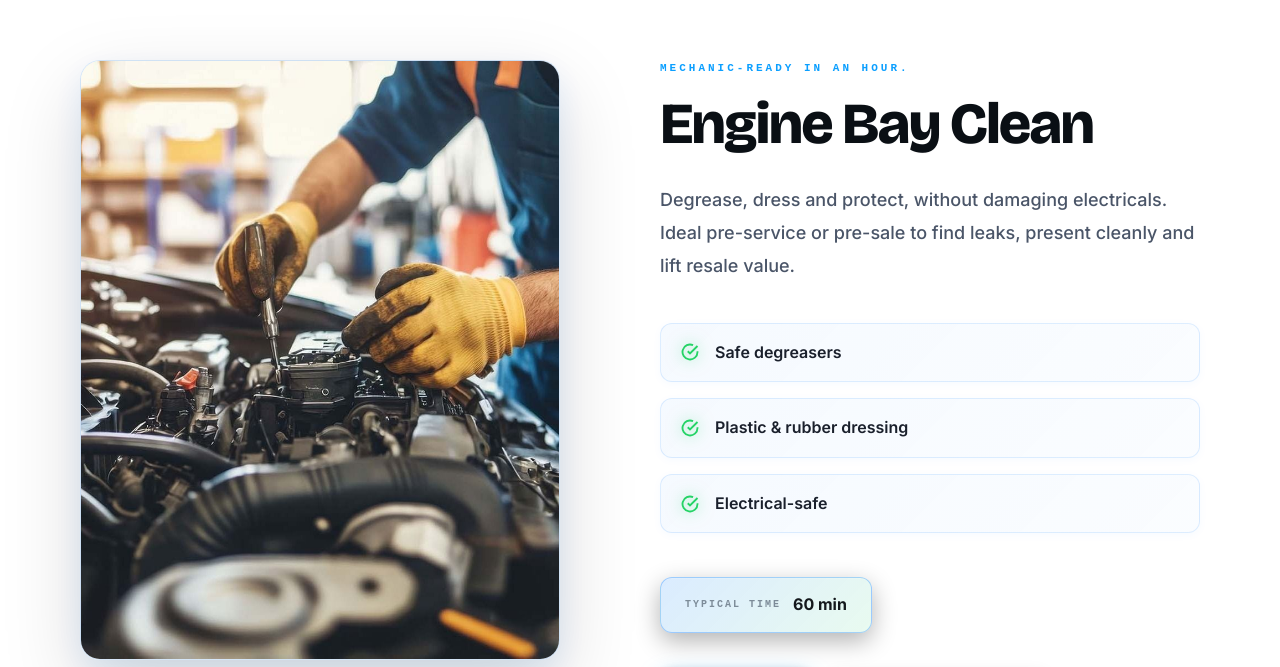
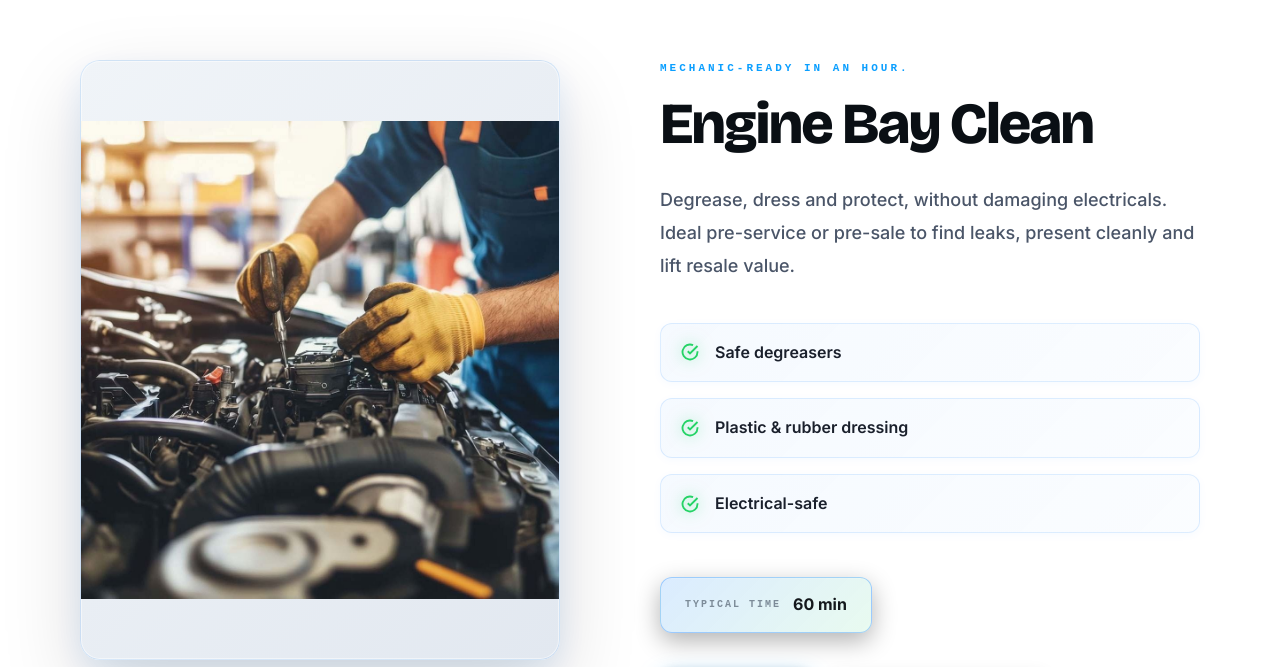
Before and after one commit to SocialThekaAccess/AA-FleetWash, a React (Vite) app: page /services in a window 1280 px wide. Shown: the part 2114-2781 px from the top of the page. Built offline with nearby package versions, Linux system fonts and the light colour scheme.

Commit message:
Fix Services page: change Crane to single image, fix Engine Bay slider, use object-fit contain for full image visibility

```diff
--- a/src/pages/Services.css
+++ b/src/pages/Services.css
@@ -54,7 +54,7 @@ html {
   order: 1;
 }
 
-/* Service Image card - Fixed 4:5 ratio, no white space */
+/* Service Image card - Fixed 4:5 ratio with contain for full visibility */
 .service-block-image {
   position: relative;
   border-radius: 20px;
@@ -70,6 +70,9 @@ html {
   transform: translateZ(0);
   transition: all 0.6s cubic-bezier(0.4, 0, 0.2, 1);
   border: 1px solid rgba(8, 124, 255, 0.1);
+  display: flex;
+  align-items: center;
+  justify-content: center;
 }
 
 .service-block-image::before {
@@ -97,18 +100,18 @@ html {
   opacity: 1;
 }
 
-/* Images - Cover to fill container completely, no white space */
+/* Images - Contain to show full image without cropping */
 .service-block-image img {
   width: 100%;
   height: 100%;
-  object-fit: cover;
+  object-fit: contain;
   object-position: center;
   display: block;
   transition: transform 0.7s cubic-bezier(0.4, 0, 0.2, 1);
 }
 
 .service-block:hover .service-block-image img {
-  transform: scale(1.08);
+  transform: scale(1.05);
 }
 
 /* Image Slider - Enhanced Premium Look */
@@ -118,18 +121,18 @@ html {
   height: 100%;
 }
 
-/* Slider images - Cover to fill completely */
+/* Slider images - Contain to show full image without cropping */
 .image-slider img {
   position: absolute;
   top: 0;
   left: 0;
   width: 100%;
   height: 100%;
-  object-fit: cover;
+  object-fit: contain;
   object-position: center;
   opacity: 0;
   transition: opacity 0.7s ease-in-out, transform 0.7s ease-in-out;
-  transform: scale(1.05);
+  transform: scale(1.02);
 }
 
 .image-slider img.active {
@@ -504,6 +507,14 @@ html {
     max-width: 100%;
     aspect-ratio: 4 / 5;
     border-radius: 20px;
+    display: flex;
+    align-items: center;
+    justify-content: center;
+  }
+
+  .service-block-image img,
+  .image-slider img {
+    object-fit: contain;
   }
 
   .slider-arrow {
--- a/src/pages/Services.jsx
+++ b/src/pages/Services.jsx
@@ -10,7 +10,6 @@ import heavyMachine1 from '../assets/HeavyMachine1.png';
 import heavyMachine2 from '../assets/HeavyMachine2.png';
 import heavyMachine3 from '../assets/HeavyMachine3.png';
 import heavyMachine4 from '../assets/HeavyMachine4.png';
-import crane1 from '../assets/Crane1Img.png';
 import crane2 from '../assets/Crane2Img.png';
 import './Services.css';
 
@@ -48,7 +47,6 @@ function syncSliderAspectRatio(serviceId, activeIndex) {
 function Services() {
   const location = useLocation();
   const [engineBaySlide, setEngineBaySlide] = useState(0);
-  const [craneSlide, setCraneSlide] = useState(0);
   const [heavyMachinerySlide, setHeavyMachinerySlide] = useState(0);
 
   // Auto-play sliders
@@ -57,17 +55,12 @@ function Services() {
       setEngineBaySlide(prev => (prev + 1) % 2); // 2 images
     }, 4000);
 
-    const craneInterval = setInterval(() => {
-      setCraneSlide(prev => (prev + 1) % 2); // 2 images
-    }, 4500);
-
     const heavyMachineryInterval = setInterval(() => {
       setHeavyMachinerySlide(prev => (prev + 1) % 4); // 4 images
     }, 5000);
 
     return () => {
       clearInterval(engineBayInterval);
-      clearInterval(craneInterval);
       clearInterval(heavyMachineryInterval);
     };
   }, []);
@@ -86,24 +79,6 @@ function Services() {
     }
   }, [location]);
 
-  // Auto-slide for engine bay images
-  useEffect(() => {
-    const interval = setInterval(() => {
-      setEngineBaySlide(prev => (prev === 0 ? 1 : 0));
-    }, 3000); // Change image every 3 seconds
-
-    return () => clearInterval(interval);
-  }, []);
-
-  // Whenever the active slide changes, resize the container to match that
-  // exact image's real ratio (fixes white gaps + prevents cropping).
-  useEffect(() => {
-    syncSliderAspectRatio('engine-bay', engineBaySlide);
-  }, [engineBaySlide]);
-
-  useEffect(() => {
-    syncSliderAspectRatio('crane-wash', craneSlide);
-  }, [craneSlide]);
   const services = [
     {
       id: 'prime-mover',
@@ -208,7 +183,7 @@ function Services() {
         'Job-ready finish'
       ],
       time: '2 to 3 hr',
-      images: [crane1, crane2],
+      image: crane2,
       liveStatus: 'Crane detail'
     }
   ];
@@ -238,7 +213,6 @@ function Services() {
                           alt={`${service.title} ${imgIndex + 1}`}
                           className={
                             (service.id === 'engine-bay' ? engineBaySlide :
-                             service.id === 'crane-wash' ? craneSlide :
                              heavyMachinerySlide) === imgIndex ? 'active' : ''
                           }
                         />
@@ -250,12 +224,10 @@ function Services() {
                           key={imgIndex}
                           className={`slider-dot ${
                             (service.id === 'engine-bay' ? engineBaySlide :
-                             service.id === 'crane-wash' ? craneSlide :
                              heavyMachinerySlide) === imgIndex ? 'active' : ''
                           }`}
                           onClick={() =>
                             service.id === 'engine-bay' ? setEngineBaySlide(imgIndex) :
-                            service.id === 'crane-wash' ? setCraneSlide(imgIndex) :
                             setHeavyMachinerySlide(imgIndex)
                           }
                           aria-label={`View image ${imgIndex + 1}`}
@@ -266,10 +238,8 @@ function Services() {
                       className="slider-arrow slider-arrow-left"
                       onClick={() => {
                         const setter = service.id === 'engine-bay' ? setEngineBaySlide :
-                                      service.id === 'crane-wash' ? setCraneSlide :
                                       setHeavyMachinerySlide;
                         const current = service.id === 'engine-bay' ? engineBaySlide :
-                                       service.id === 'crane-wash' ? craneSlide :
                                        heavyMachinerySlide;
                         setter(current === 0 ? service.images.length - 1 : current - 1);
                       }}
@@ -281,10 +251,8 @@ function Services() {
                       className="slider-arrow slider-arrow-right"
                       onClick={() => {
                         const setter = service.id === 'engine-bay' ? setEngineBaySlide :
-                                      service.id === 'crane-wash' ? setCraneSlide :
                                       setHeavyMachinerySlide;
                         const current = service.id === 'engine-bay' ? engineBaySlide :
-                                       service.id === 'crane-wash' ? craneSlide :
                                        heavyMachinerySlide;
                         setter((current + 1) % service.images.length);
                       }}
```
